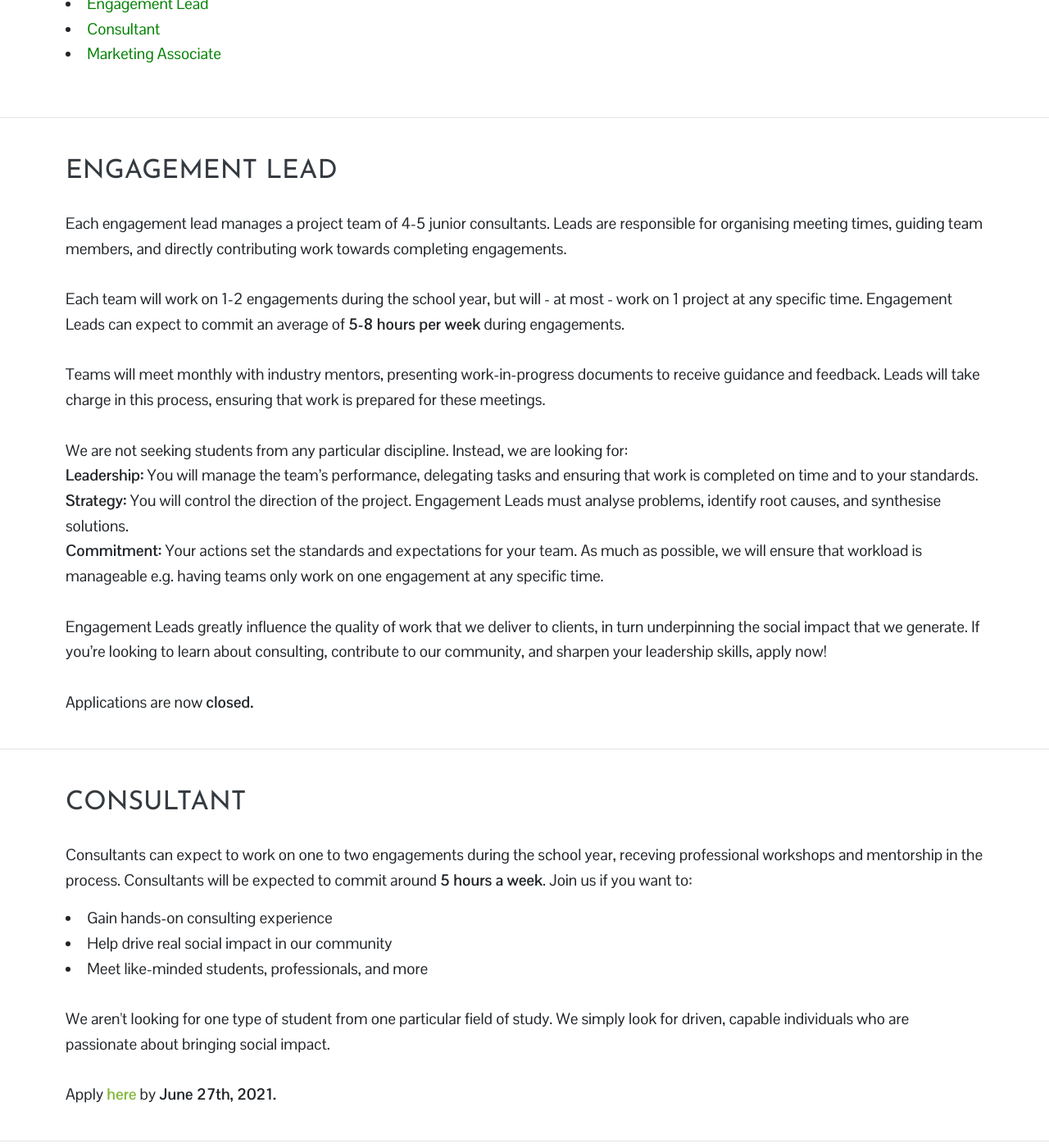
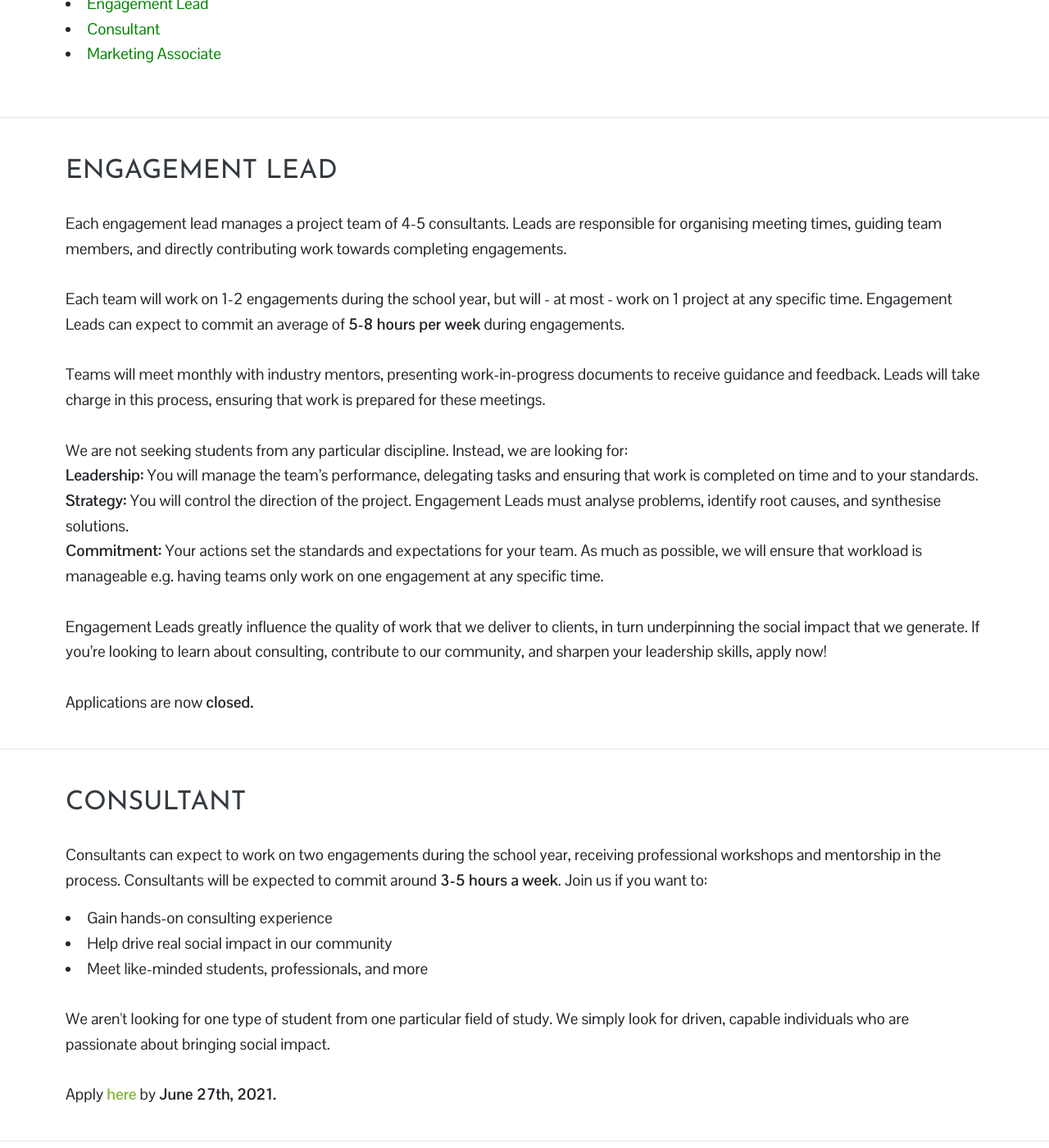
Before and after one commit to uoft180dc/site_2020, a Jekyll site: the page built from recruitment.html, in a window 1280 px wide and 1400 px high, scrolled down 537 px. Shown: the whole window at 82% size. Built offline with Jekyll 4.4.1, drawn with Linux system fonts in a browser that asks for light colours; nearby versions of some CDN libraries.

Commit message:
consultant

```diff
--- a/recruitment.html
+++ b/recruitment.html
@@ -33,7 +33,7 @@ bodyClass: page-recruitment
 <div id = lead class="container pt-3">
   <h2 class="title-3 text-dark mb-3">ENGAGEMENT LEAD</h2>
   <div class="service-content mb-4">
-    <p>Each engagement lead manages a project team of 4-5 junior consultants. Leads are responsible for organising meeting times, guiding team members, and directly contributing work towards completing engagements.
+    <p>Each engagement lead manages a project team of 4-5 consultants. Leads are responsible for organising meeting times, guiding team members, and directly contributing work towards completing engagements.
     <br><br>
     Each team will work on 1-2 engagements during the school year, but will - at most - work on 1 project at any specific time. Engagement Leads can expect to commit an average of <strong>5-8 hours per week</strong> during engagements.
     <br><br>
@@ -57,7 +57,7 @@ bodyClass: page-recruitment
 <div id = consultant class="container pt-3">
   <h2 class="title-3 text-dark mb-3">CONSULTANT</h2>
   <div class="service-content mb-4">
-    <p>Consultants can expect to work on one to two engagements during the school year, receving professional workshops and mentorship in the process. Consultants will be expected to commit around <strong>5 hours a week</strong>. Join us if you want to:</p>
+    <p>Consultants can expect to work on two engagements during the school year, receiving professional workshops and mentorship in the process. Consultants will be expected to commit around <strong>3-5 hours a week</strong>. Join us if you want to:</p>
     <li>Gain hands-on consulting experience</li>
     <li>Help drive real social impact in our community</li>
     <li>Meet like-minded students, professionals, and more</li>
```
